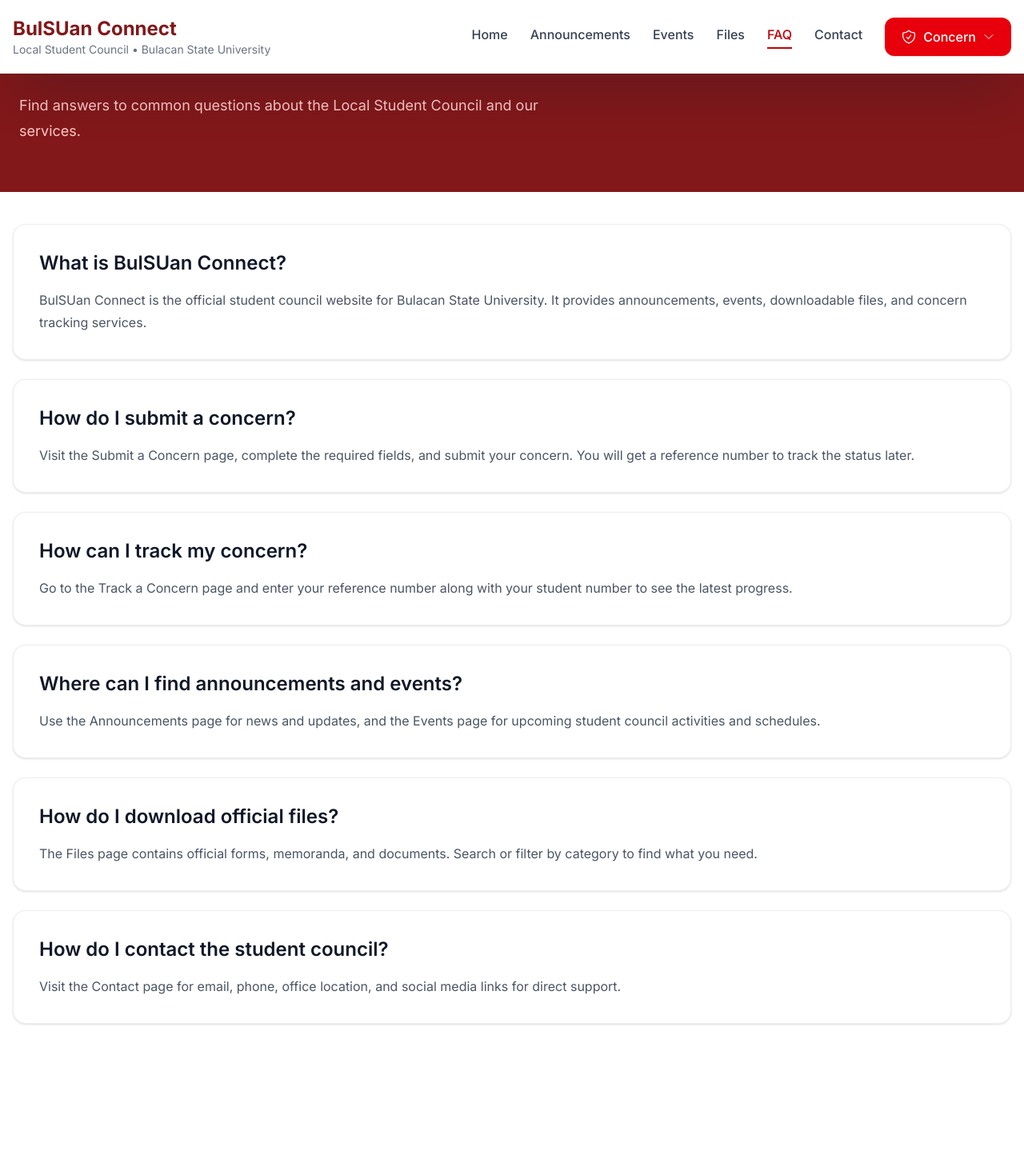
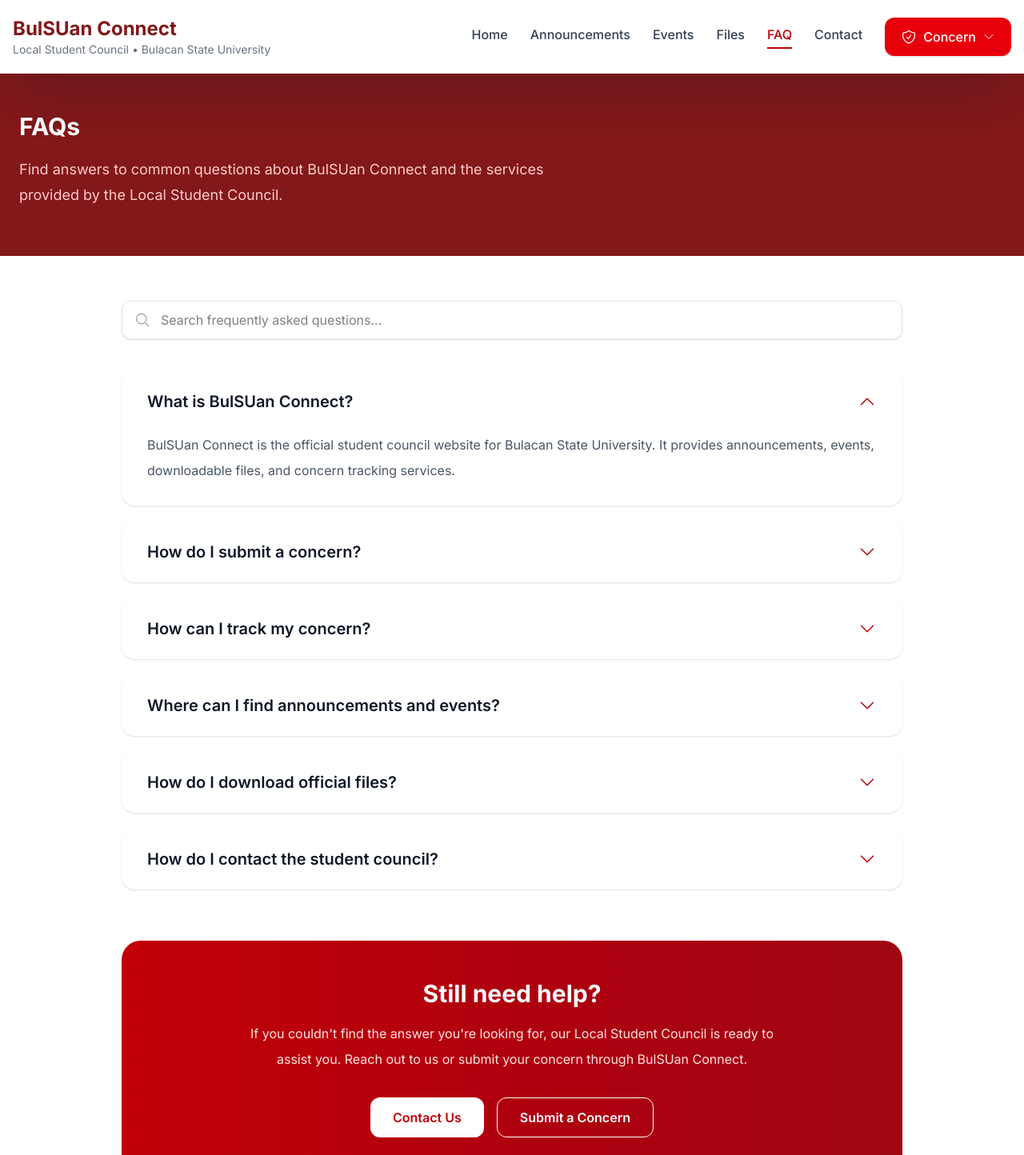
Before and after one commit to EnrykxNaguit4/bulsuan-connect, a React (Vite) app: page /faq in a window 1280 px wide. Shown: the top 1444 px of the page at 80% size. Before the commit the page ends 1320 px from the top, so only its background shows below. Built offline with nearby package versions, Linux system fonts and the light colour scheme; no server answers; the database is empty.

Commit message:
Polishing 2

```diff
--- a/src/components/layout/PublicLayout.jsx
+++ b/src/components/layout/PublicLayout.jsx
@@ -5,7 +5,7 @@
   return (
     <>
       <Navbar />
-      <div className="h-[96px] sm:h-[96px]" aria-hidden="true" />
+      <div className="h-20 sm:h-20" aria-hidden="true" />
 
       {children}
 
--- a/src/pages/Concern.jsx
+++ b/src/pages/Concern.jsx
@@ -1,7 +1,7 @@
 import { useState } from "react";
 import toast from "react-hot-toast";
 
-import Navbar from "../components/Navbar/Navbar";
+import PublicLayout from "../components/layout/PublicLayout";
 
 import { createConcern } from "../features/concerns/concernService";
 
@@ -200,12 +200,9 @@
   }
 
   return (
-
-    <>
-  <Navbar />
-
+    <PublicLayout>
       <section className="bg-red-900 text-white">
-    <div className="max-w-7xl mx-auto px-6 py-12">
+        <div className="max-w-7xl mx-auto px-6 py-16 min-h-[260px] flex flex-col justify-center">
           <h1 className="text-3xl font-bold">
             Submit a Concern
           </h1>
@@ -849,10 +846,8 @@
 
         </div>
       )}
-</>
-
+    </PublicLayout>
   );
-
 }
 
 export default Concern;
--- a/src/pages/FAQ.jsx
+++ b/src/pages/FAQ.jsx
@@ -1,79 +1,336 @@
-import Navbar from "../components/Navbar/Navbar";
+import { useMemo, useState } from "react";
+
+
+
+import {
+  ChevronDownIcon,
+  MagnifyingGlassIcon,
+} from "@heroicons/react/24/outline";
+
+import PublicLayout from "../components/layout/PublicLayout";
+import { Link } from "react-router-dom";
 
 function FAQ() {
+  const [search, setSearch] = useState("");
+  const [openIndex, setOpenIndex] = useState(0);
+
+  const faqs = [
+    {
+      question: "What is BulSUan Connect?",
+      answer:
+        "BulSUan Connect is the official student council website for Bulacan State University. It provides announcements, events, downloadable files, and concern tracking services.",
+    },
+    {
+      question: "How do I submit a concern?",
+      answer:
+        "Visit the Submit a Concern page, complete the required fields, and submit your concern. After submission, you will receive a reference number that you can use to monitor its status.",
+    },
+    {
+      question: "How can I track my concern?",
+      answer:
+        "Go to the Track a Concern page and enter your reference number together with your student number to view the latest status of your concern.",
+    },
+    {
+      question: "Where can I find announcements and events?",
+      answer:
+        "Announcements are available on the Announcements page, while upcoming activities and programs are posted on the Events page.",
+    },
+    {
+      question: "How do I download official files?",
+      answer:
+        "Open the Files page to browse downloadable forms, memoranda, and other official student council documents.",
+    },
+    {
+      question: "How do I contact the student council?",
+      answer:
+        "Visit the Contact page for the official email address, phone number, office location, office hours, and Facebook page.",
+    },
+  ];
+
+  const filteredFAQs = useMemo(() => {
+    return faqs.filter((faq) => {
+      const keyword = search.toLowerCase();
+
       return (
-    <>
-      <Navbar />
+        faq.question.toLowerCase().includes(keyword) ||
+        faq.answer.toLowerCase().includes(keyword)
+      );
+    });
+  }, [search]);
+
+  return (
+
+      <PublicLayout>
+
+      {/* HERO */}
+
       <section className="bg-red-900 text-white">
         <div className="max-w-7xl mx-auto px-6 py-12 min-h-[240px] flex flex-col justify-center">
           <h1 className="text-3xl font-bold">
-            FAQ
+            FAQs
           </h1>
 
           <p className="mt-5 max-w-2xl text-red-200 text-lg leading-8">
-            Find answers to common questions about the Local Student Council and our services.
+            Find answers to common questions about BulSUan Connect and the services provided by the Local Student Council.
           </p>
         </div>
       </section>
 
-      <section className="max-w-7xl mx-auto py-10 px-4">
-        <div className="grid gap-6">
-          <div className="border border-gray-200/70 bg-white rounded-2xl shadow-sm p-8">
-            <h2 className="text-2xl font-semibold text-gray-900">
-              What is BulSUan Connect?
-            </h2>
-            <p className="mt-4 text-gray-600 leading-7">
-              BulSUan Connect is the official student council website for Bulacan State University. It provides announcements, events, downloadable files, and concern tracking services.
-            </p>
+      <section className="max-w-5xl mx-auto px-6 py-14">
+
+        {/* SEARCH */}
+
+        <div className="relative mb-10">
+
+          <MagnifyingGlassIcon
+            className="
+              absolute
+              left-4
+              top-1/2
+              -translate-y-1/2
+
+              w-5
+              h-5
+
+              text-gray-400
+            "
+          />
+
+          <input
+            type="text"
+            placeholder="Search frequently asked questions..."
+            value={search}
+            onChange={(e) => setSearch(e.target.value)}
+            className="
+              w-full
+              h-12
+
+              rounded-xl
+
+              border
+              border-gray-200
+
+              bg-white
+
+              pl-12
+              pr-4
+
+              shadow-sm
+
+              focus:outline-none
+              focus:ring-2
+              focus:ring-red-700
+            "
+          />
+
         </div>
 
-          <div className="border border-gray-200/70 bg-white rounded-2xl shadow-sm p-8">
-            <h2 className="text-2xl font-semibold text-gray-900">
-              How do I submit a concern?
-            </h2>
-            <p className="mt-4 text-gray-600 leading-7">
-              Visit the Submit a Concern page, complete the required fields, and submit your concern. You will get a reference number to track the status later.
-            </p>
+        {/* FAQ ACCORDION */}
+
+        <div className="space-y-5">
+
+          {filteredFAQs.length === 0 ? (
+
+            <div className="text-center py-14 text-gray-500">
+
+              No matching questions found.
+
             </div>
 
-          <div className="border border-gray-200/70 bg-white rounded-2xl shadow-sm p-8">
-            <h2 className="text-2xl font-semibold text-gray-900">
-              How can I track my concern?
+          ) : (
+
+            filteredFAQs.map((faq, index) => {
+              const isOpen = openIndex === index;
+
+              return (
+                <div
+                  key={faq.question}
+                  className="
+                    bg-white
+                    rounded-2xl
+
+                    shadow-sm
+                    hover:shadow-md
+
+                    transition-all
+                    duration-300
+
+                    overflow-hidden
+                  "
+                >
+
+                  <button
+                    onClick={() =>
+                      setOpenIndex(isOpen ? -1 : index)
+                    }
+                    className="
+                      w-full
+
+                      px-8
+                      py-6
+
+                      flex
+                      items-center
+                      justify-between
+
+                      text-left
+                    "
+                  >
+
+                    <h2 className="text-xl font-semibold text-gray-900">
+
+                      {faq.question}
+
                     </h2>
-            <p className="mt-4 text-gray-600 leading-7">
-              Go to the Track a Concern page and enter your reference number along with your student number to see the latest progress.
-            </p>
+
+                    <ChevronDownIcon
+                      className={`
+                        w-6
+                        h-6
+
+                        text-red-700
+
+                        transition-transform
+                        duration-300
+
+                        ${isOpen ? "rotate-180" : ""}
+                      `}
+                    />
+
+                  </button>
+
+                  {isOpen && (
+
+                    <div
+                      className="
+                        px-8
+                        pb-7
+
+                        text-gray-600
+                        leading-8
+                      "
+                    >
+
+                      {faq.answer}
+
                     </div>
 
-          <div className="border border-gray-200/70 bg-white rounded-2xl shadow-sm p-8">
-            <h2 className="text-2xl font-semibold text-gray-900">
-              Where can I find announcements and events?
-            </h2>
-            <p className="mt-4 text-gray-600 leading-7">
-              Use the Announcements page for news and updates, and the Events page for upcoming student council activities and schedules.
-            </p>
+                  )}
+
+                </div>
+              );
+            })
+
+          )}
+
         </div>
 
-          <div className="border border-gray-200/70 bg-white rounded-2xl shadow-sm p-8">
-            <h2 className="text-2xl font-semibold text-gray-900">
-              How do I download official files?
+                {/* STILL NEED HELP */}
+
+        <div
+          className="
+            mt-16
+
+            rounded-3xl
+
+            bg-gradient-to-r
+            from-red-700
+            to-red-800
+
+            px-10
+            py-12
+
+            text-center
+            text-white
+          "
+        >
+
+          <h2 className="text-3xl font-bold">
+            Still need help?
           </h2>
-            <p className="mt-4 text-gray-600 leading-7">
-              The Files page contains official forms, memoranda, and documents. Search or filter by category to find what you need.
+
+          <p className="mt-4 max-w-2xl mx-auto text-red-100 leading-8">
+            If you couldn't find the answer you're looking for, our Local
+            Student Council is ready to assist you. Reach out to us or submit
+            your concern through BulSUan Connect.
           </p>
+
+          <div
+            className="
+              mt-8
+
+              flex
+              flex-col
+              sm:flex-row
+
+              justify-center
+
+              gap-4
+            "
+          >
+
+            <Link
+              to="/contact"
+              className="
+                inline-flex
+                items-center
+                justify-center
+
+                rounded-xl
+
+                bg-white
+
+                px-7
+                py-3
+
+                font-semibold
+
+                text-red-700
+
+                transition
+
+                hover:bg-gray-100
+              "
+            >
+              Contact Us
+            </Link>
+
+            <Link
+              to="/concern"
+              className="
+                inline-flex
+                items-center
+                justify-center
+
+                rounded-xl
+
+                border
+                border-white
+
+                px-7
+                py-3
+
+                font-semibold
+
+                text-white
+
+                transition
+
+                hover:bg-white
+                hover:text-red-700
+              "
+            >
+              Submit a Concern
+            </Link>
+
           </div>
 
-          <div className="border border-gray-200/70 bg-white rounded-2xl shadow-sm p-8">
-            <h2 className="text-2xl font-semibold text-gray-900">
-              How do I contact the student council?
-            </h2>
-            <p className="mt-4 text-gray-600 leading-7">
-              Visit the Contact page for email, phone, office location, and social media links for direct support.
-            </p>
         </div>
-        </div>
+
       </section>
-    </>
+
+    </PublicLayout>
+
   );
 }
 
```
Lines whose indentation alone changed are shown as unchanged.
